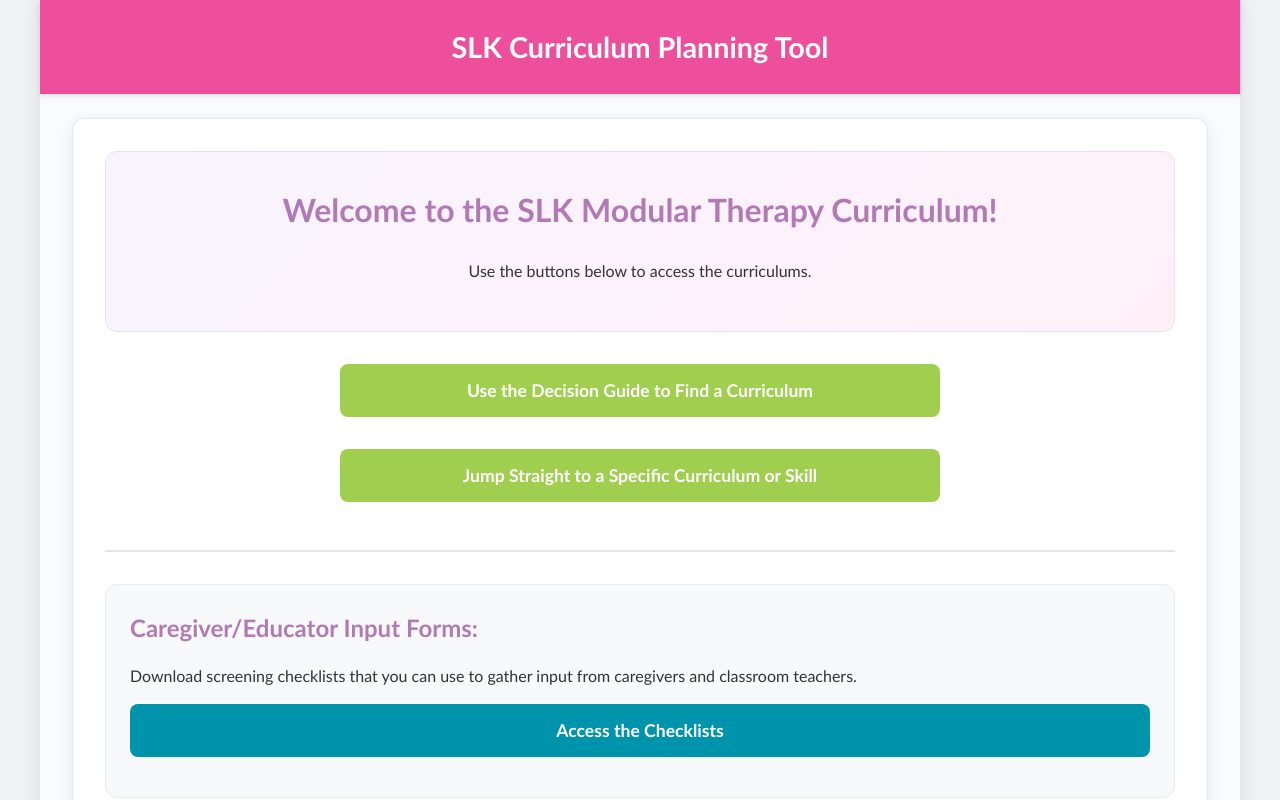
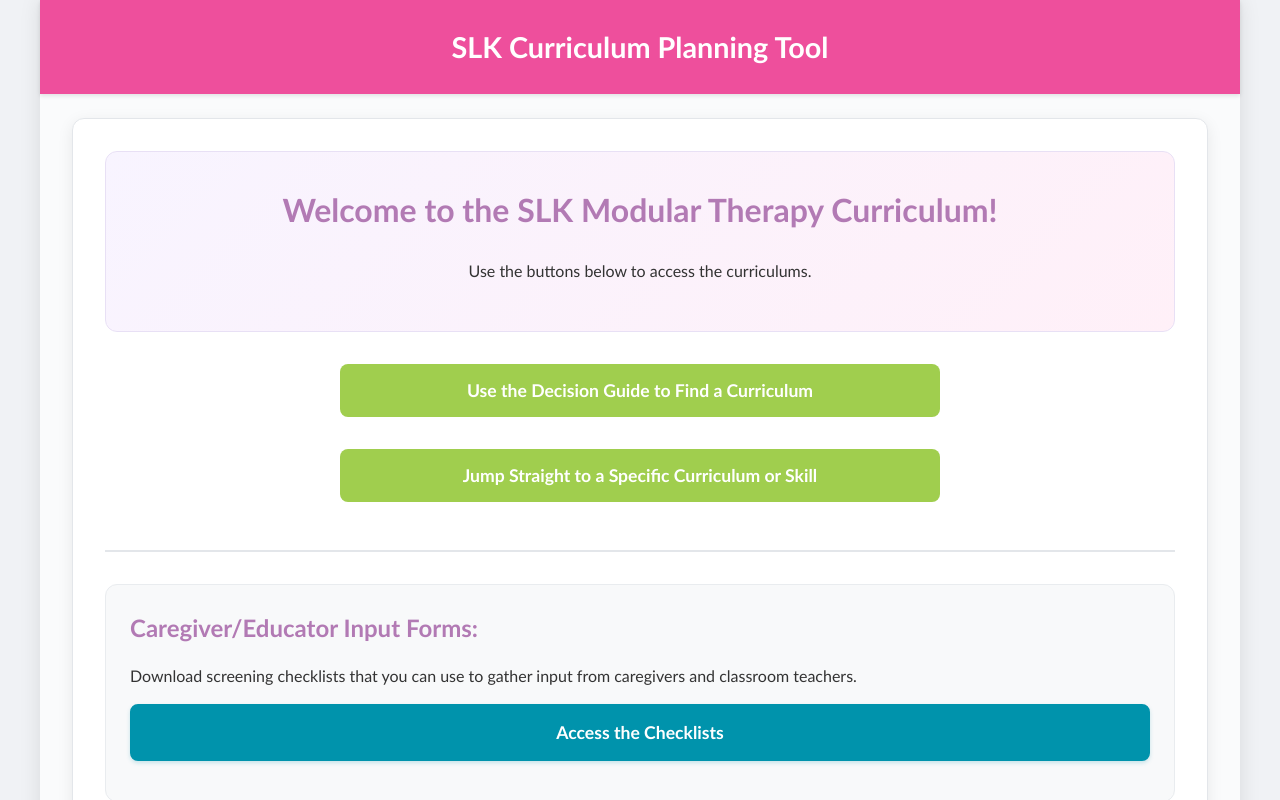
Before and after one commit to Ja-Baker/SLK-day1000, a website: page index.html in a window 1280 px wide. Shown: the top 800 px of the page. Drawn offline with Linux system fonts and the light colour scheme.

Commit message:
v1.4 changes

```diff
--- a/styles.css
+++ b/styles.css
@@ -173,12 +173,15 @@ p {
 .secondary-btn {
     background-color: var(--blue);
     color: var(--white);
+    border: 2px solid var(--blue);
+    box-shadow: 0 2px 4px rgba(0, 147, 172, 0.2);
 }
 
 .secondary-btn:hover {
     background-color: #007a8c;
+    border-color: #007a8c;
     transform: translateY(-2px);
-    box-shadow: 0 4px 8px rgba(0,0,0,0.1);
+    box-shadow: 0 4px 12px rgba(0, 147, 172, 0.3);
 }
 
 .choice-btn {
```
